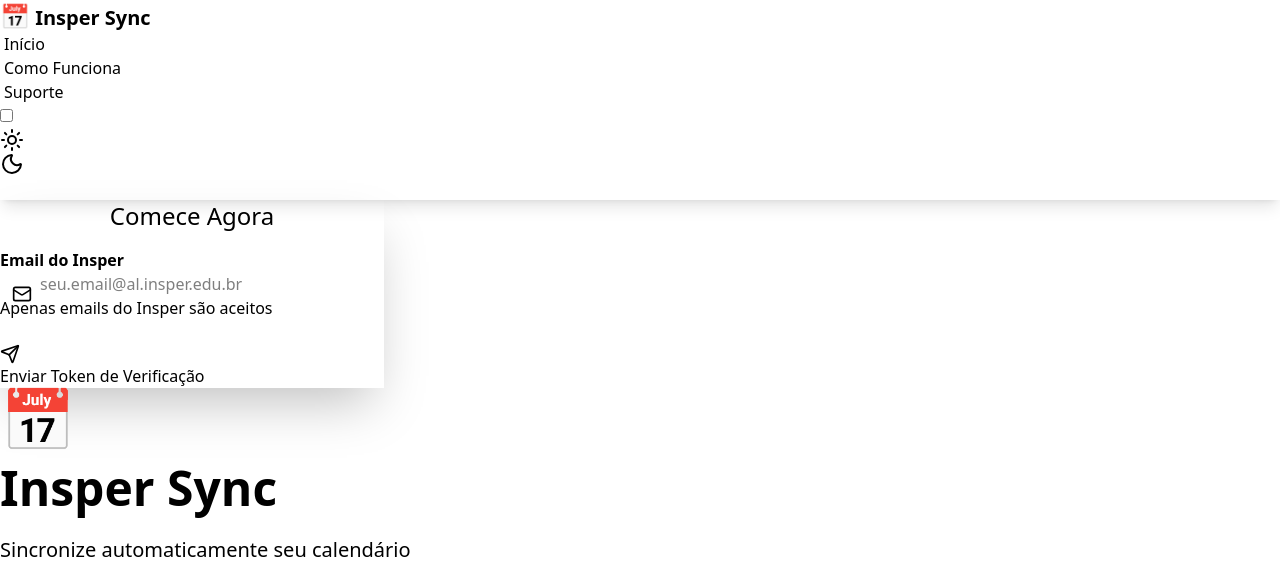
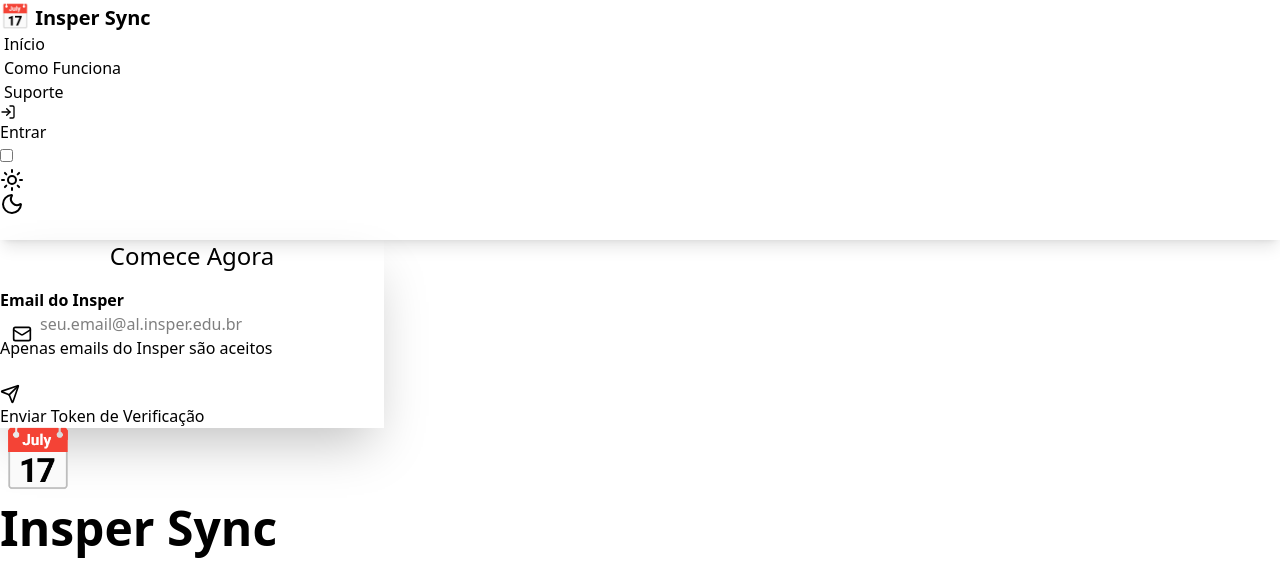
Before and after one commit to felipeadeildo/insper-sync, a Django app: a page that uses templates/base.html in a window 1280 px wide. Shown: the top 562 px of the page. Run offline with Django 5.2, Linux system fonts and the light colour scheme; some libraries are stand-ins or nearby versions.

Commit message:
feat: implement user dashboard and logout functionality with updated navigation

```diff
--- a/accounts/urls.py
+++ b/accounts/urls.py
@@ -6,5 +6,5 @@
     path("verify-email/", views.verify_email, name="verify_email"),
     path("verify/<str:token>/", views.verify_token, name="verify_token"),
     path("setup-credentials/", views.setup_credentials, name="setup_credentials"),
-    path("dashboard/", views.dashboard, name="dashboard"),
+    path("logout/", views.logout_view, name="logout"),
 ]
--- a/core/settings.py
+++ b/core/settings.py
@@ -130,6 +130,10 @@
 # Custom User Model
 AUTH_USER_MODEL = "accounts.User"
 
+LOGIN_URL = "home"
+LOGIN_REDIRECT_URL = "dashboard"
+LOGOUT_REDIRECT_URL = "home"
+
 # Email Configuration
 if DEBUG:
     EMAIL_BACKEND = "django.core.mail.backends.console.EmailBackend"
--- a/core/urls.py
+++ b/core/urls.py
@@ -23,5 +23,6 @@
 urlpatterns = [
     path("admin/", admin.site.urls),
     path("", views.home, name="home"),
+    path("dashboard/", views.dashboard, name="dashboard"),
     path("accounts/", include("accounts.urls")),
 ]
--- a/core/views.py
+++ b/core/views.py
@@ -1,6 +1,25 @@
-from django.shortcuts import render
+from django.contrib import messages
+from django.contrib.auth.decorators import login_required
+from django.shortcuts import redirect, render
 
 
 def home(request):
     """Homepage with email verification form"""
     return render(request, "index.html")
+
+
+@login_required
+def dashboard(request):
+    """Dashboard do usuário"""
+    if not request.user.email_verified:
+        messages.error(request, "Você precisa verificar seu email primeiro.")
+        return redirect("home")
+
+    if not request.user.credentials_configured:
+        messages.info(request, "Configure suas credenciais do Insper para continuar.")
+        return redirect("setup_credentials")
+
+    context = {}
+
+    return render(request, "accounts/dashboard.html", context)
+    return render(request, "accounts/dashboard.html", context)
--- a/templates/base.html
+++ b/templates/base.html
@@ -51,6 +51,47 @@
       </div>
 
       <div class="navbar-end">
+        <!-- User Menu / Login Button -->
+        {% if user.is_authenticated %}
+          <!-- User Dropdown (Desktop) -->
+          <div class="dropdown dropdown-end hidden lg:flex mr-4">
+            <div tabindex="0" role="button" class="btn btn-ghost">
+              <i data-lucide="user" class="w-5 h-5"></i>
+              <span>{{ user.username|default:"Usuário" }}</span>
+              <i data-lucide="chevron-down" class="w-4 h-4"></i>
+            </div>
+            <ul tabindex="0" class="menu menu-sm dropdown-content mt-3 z-50 p-2 shadow bg-base-100 rounded-box w-48">
+              <li>
+                <a href="{% url 'dashboard' %}" class="flex items-center gap-2">
+                  <i data-lucide="layout-dashboard" class="w-4 h-4"></i>
+                  Dashboard
+                </a>
+              </li>
+              <li>
+                <a href="{% url 'setup_credentials' %}" class="flex items-center gap-2">
+                  <i data-lucide="settings" class="w-4 h-4"></i>
+                  Configurações
+                </a>
+              </li>
+              <li><hr class="my-1"></li>
+              <li>
+                <a href="{% url 'logout' %}" class="flex items-center gap-2 text-error">
+                  <i data-lucide="log-out" class="w-4 h-4"></i>
+                  Sair
+                </a>
+              </li>
+            </ul>
+          </div>
+        {% else %}
+          <!-- Login Button (Desktop) -->
+          <div class="hidden lg:flex mr-4">
+            <a href="/" class="btn btn-primary">
+              <i data-lucide="log-in" class="w-4 h-4"></i>
+              Entrar
+            </a>
+          </div>
+        {% endif %}
+
         <!-- Theme Toggle -->
         <label class="swap swap-rotate mr-4">
           <input type="checkbox" class="theme-controller" value="dark" />
@@ -70,6 +111,34 @@
             <li><a href="/">Início</a></li>
             <li><a href="#sobre">Como Funciona</a></li>
             <li><a href="#contato">Suporte</a></li>
+            <li><hr class="my-1"></li>
+            {% if user.is_authenticated %}
+              <li>
+                <a href="{% url 'dashboard' %}" class="flex items-center gap-2">
+                  <i data-lucide="layout-dashboard" class="w-4 h-4"></i>
+                  Dashboard
+                </a>
+              </li>
+              <li>
+                <a href="{% url 'setup_credentials' %}" class="flex items-center gap-2">
+                  <i data-lucide="settings" class="w-4 h-4"></i>
+                  Configurações
+                </a>
+              </li>
+              <li>
+                <a href="{% url 'logout' %}" class="flex items-center gap-2 text-error">
+                  <i data-lucide="log-out" class="w-4 h-4"></i>
+                  Sair ({{ user.username|default:"Usuário" }})
+                </a>
+              </li>
+            {% else %}
+              <li>
+                <a href="/" class="flex items-center gap-2">
+                  <i data-lucide="log-in" class="w-4 h-4"></i>
+                  Entrar
+                </a>
+              </li>
+            {% endif %}
           </ul>
         </div>
       </div>
```
Also changed, not shown: accounts/views.py (+8 -18 lines).
